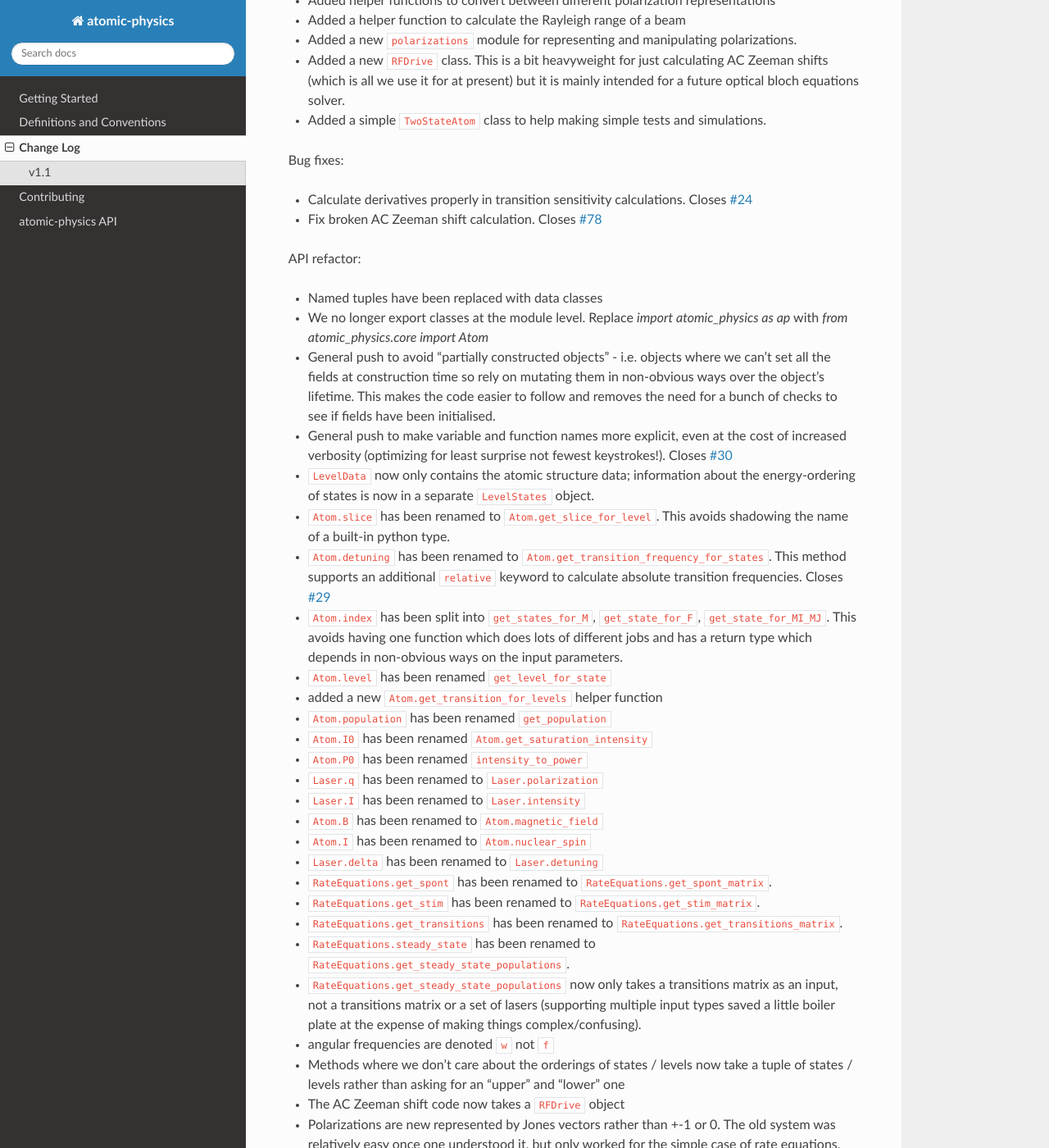
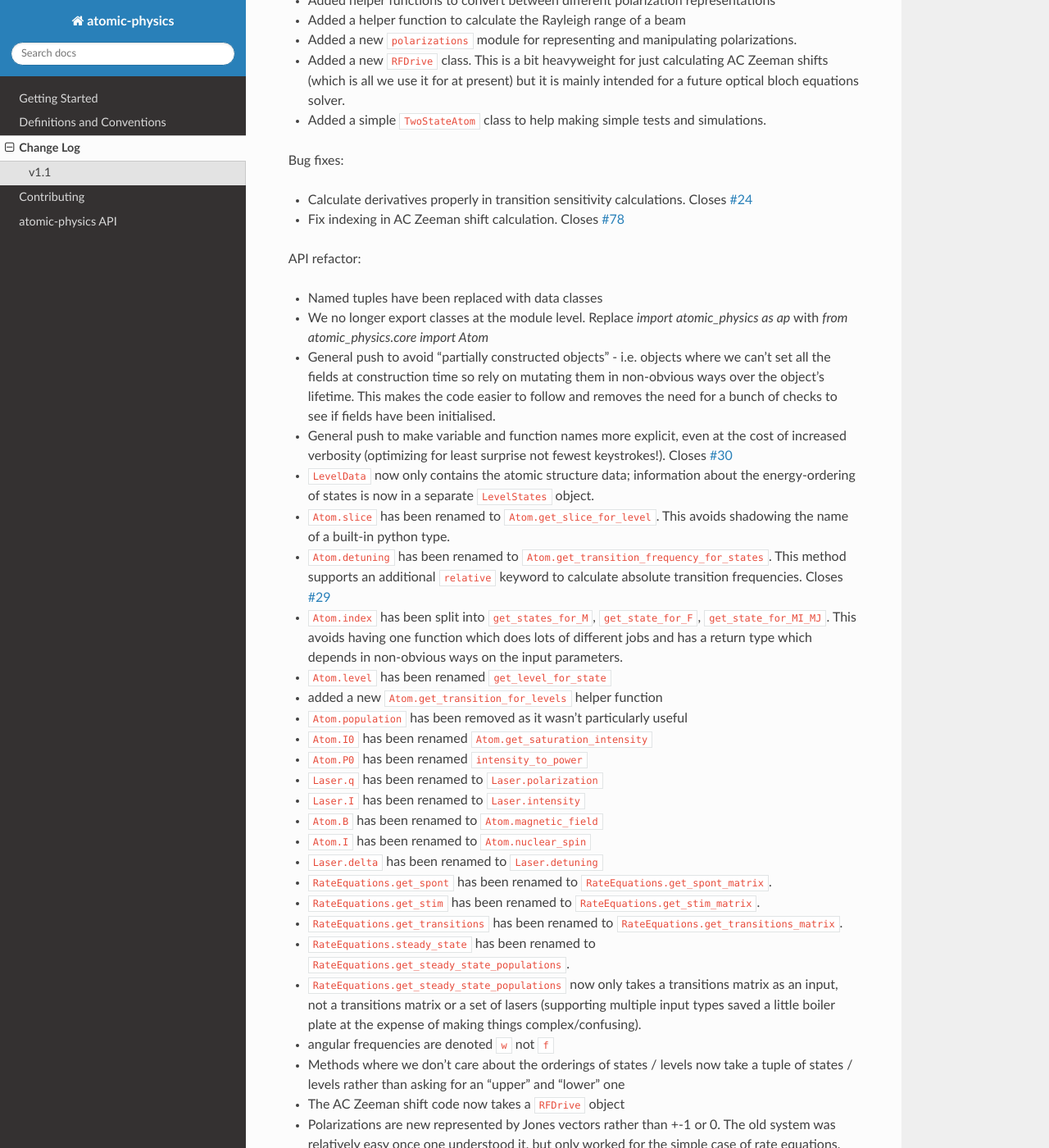
Before and after one commit to OxfordIonTrapGroup/atomic_physics, a Sphinx documentation site: the page built from docs/changes.rst, in a window 1280 px wide and 1400 px high, scrolled down 732 px. Shown: the whole window at 82% size. Built offline with Sphinx 7.4.7 and the Read the Docs theme 3.1.0, drawn with Linux system fonts in a browser that asks for light colours; some of the changed text lies outside the part shown.

Commit message:
update changes

```diff
--- a/docs/changes.rst
+++ b/docs/changes.rst
@@ -41,7 +41,7 @@ Bug fixes:
 
 * Calculate derivatives properly in transition sensitivity calculations. Closes
   `#24 <https://github.com/OxfordIonTrapGroup/atomic_physics/issues/24>`_
-* Fix broken AC Zeeman shift calculation. Closes
+* Fix indexing in AC Zeeman shift calculation. Closes
   `#78 <https://github.com/OxfordIonTrapGroup/atomic_physics/issues/78>`_
 
 API refactor:
@@ -69,7 +69,7 @@ API refactor:
   input parameters.
 * ``Atom.level`` has been renamed ``get_level_for_state``
 * added a new ``Atom.get_transition_for_levels`` helper function
-* ``Atom.population`` has been renamed ``get_population``
+* ``Atom.population`` has been removed as it wasn't particularly useful
 * ``Atom.I0`` has been renamed ``Atom.get_saturation_intensity``
 * ``Atom.P0`` has been renamed ``intensity_to_power``
 * ``Laser.q`` has been renamed to ``Laser.polarization``
```
Also changed, not shown: other parts of docs/changes.rst (+1 -0 lines).
